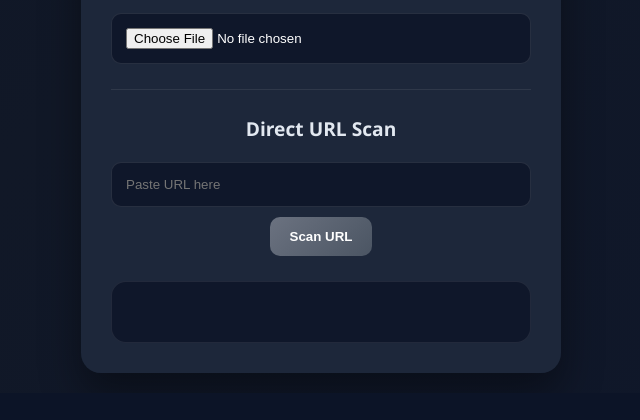
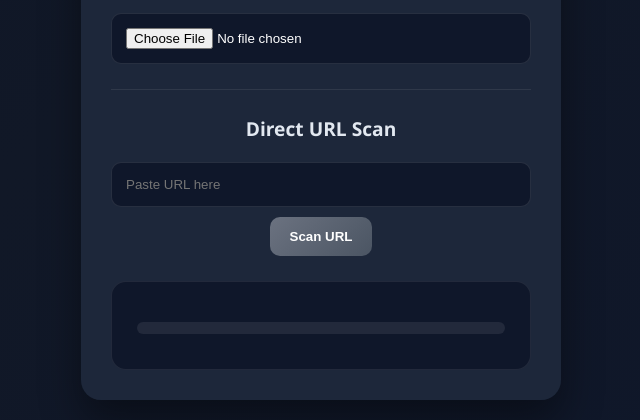
Before and after one commit to turangibunny-ai/QRShield, a Flask app: page / in a window 1280 px wide. Shown: the part 711-1131 px from the top of the page, without its empty margins (319-959 px from the left). Before the commit the page ends 1089 px from the top, so only its background shows below. Run offline with Flask 3, Linux system fonts and the light colour scheme; some libraries are stand-ins or nearby versions.

Commit message:
update index.html

```diff
--- a/templates/index.html
+++ b/templates/index.html
@@ -27,11 +27,15 @@ text-align:center;
 margin-bottom:20px;
 }
 
-h1{
-font-size:2.5rem;
-background:linear-gradient(135deg,#3b82f6,#8b5cf6);
--webkit-background-clip:text;
--webkit-text-fill-color:transparent;
+h1 {
+  font-size: 2.5rem;
+  background: linear-gradient(135deg, #3b82f6, #8b5cf6);
+
+  background-clip: text;          /* Standard */
+  -webkit-background-clip: text;  /* Chrome, Safari */
+
+  color: transparent;
+  -webkit-text-fill-color: transparent; /* Fix for mobile */
 }
 
 .subtitle{
@@ -149,6 +153,7 @@ border-radius:15px;
 background:rgba(15,23,42,0.9);
 border:1px solid rgba(255,255,255,0.08);
 text-align:center;
+transition:0.3s;
 }
 
 #urlText{
@@ -159,13 +164,9 @@ margin-bottom:10px;
 }
 
 #result{
-font-size:1.5rem;
+font-size:1.6rem;
 margin-top:5px;
 }
-
-.safe{color:#10b981}
-.danger{color:#ef4444}
-.suspicious{color:#f59e0b}
 
 #causes{
 margin-top:10px;
@@ -173,6 +174,29 @@ font-size:0.9rem;
 color:#fca5a5;
 }
 
+/* Progress Bar */
+.progress{
+width:100%;
+height:12px;
+background:rgba(255,255,255,0.08);
+border-radius:10px;
+margin-top:15px;
+overflow:hidden;
+}
+
+#progressBar{
+height:100%;
+width:0%;
+transition:0.6s ease;
+border-radius:10px;
+}
+
+/* Glow Effects */
+.safe-glow{ box-shadow:0 0 20px rgba(34,197,94,0.4); }
+.warn-glow{ box-shadow:0 0 20px rgba(245,158,11,0.4); }
+.danger-glow{ box-shadow:0 0 25px rgba(239,68,68,0.5); }
+
+/* Loader */
 .loader{
 border:4px solid rgba(255,255,255,0.1);
 border-top:4px solid #3b82f6;
@@ -194,11 +218,9 @@ margin:15px auto;
 <body>
 
 <div class="main-header">
-
 <h1>QRShield</h1>
 <p class="subtitle">Advanced Malware & Phishing Scanner</p>
 <p class="badge">Real-Time Threat Detection</p>
-
 </div>
 
 <div class="container">
@@ -208,7 +230,6 @@ margin:15px auto;
 </div>
 
 <h3 class="section-title">Camera QR Scanner</h3>
-
 <div id="reader"></div>
 
 <div class="button-group">
@@ -218,13 +239,11 @@ margin:15px auto;
 <div class="divider"></div>
 
 <h3 class="section-title">Upload QR Image</h3>
-
 <input type="file" id="fileInput" accept="image/*">
 
 <div class="divider"></div>
 
 <h3 class="section-title">Direct URL Scan</h3>
-
 <input type="text" id="manualURL" placeholder="Paste URL here">
 
 <div class="button-group">
@@ -232,13 +251,15 @@ margin:15px auto;
 </div>
 
 <div id="resultBox">
-
 <p id="urlText"></p>
 <p id="result"></p>
+
+<div class="progress">
+  <div id="progressBar"></div>
+</div>
+
 <p id="causes"></p>
-
 <div id="loader" class="loader" style="display:none"></div>
-
 </div>
 
 </div>
@@ -253,53 +274,39 @@ const causes=document.getElementById("causes")
 let scanner
 
 async function startCamera(){
-
 document.getElementById("scanStatus").innerText="Scanning QR Code..."
 
 try{
-
 scanner=new Html5Qrcode("reader")
 
 await scanner.start(
 { facingMode:"environment" },
 { fps:10 },
 (decodedText)=>{
-
-console.log("QR detected:",decodedText)
-
 scanner.stop().then(()=>{
 checkURL(decodedText)
 })
-
 },
 (err)=>{}
-
 )
 
 }catch(err){
-
-result.innerHTML="<span class='danger'>Camera access denied</span>"
-
+result.innerHTML="<span style='color:red'>Camera access denied</span>"
 }
-
 }
 
 document.getElementById("fileInput").addEventListener("change",function(e){
 
 const file=e.target.files[0]
-
 if(!file)return
 
 const reader=new FileReader()
 
 reader.onload=function(){
-
 const img=new Image()
 
 img.onload=function(){
-
 const canvas=document.createElement("canvas")
-
 const ctx=canvas.getContext("2d")
 
 canvas.width=img.width
@@ -308,23 +315,16 @@ canvas.height=img.height
 ctx.drawImage(img,0,0)
 
 const imageData=ctx.getImageData(0,0,img.width,img.height)
-
 const code=jsQR(imageData.data,imageData.width,imageData.height)
 
 if(code){
-
 checkURL(code.data)
-
 }else{
-
-result.innerHTML="<span class='suspicious'>No QR code detected</span>"
-
+result.innerHTML="<span style='color:orange'>No QR code detected</span>"
 }
-
 }
 
 img.src=reader.result
-
 }
 
 reader.readAsDataURL(file)
@@ -336,84 +336,78 @@ function scanManualURL(){
 let url=document.getElementById("manualURL").value.trim()
 
 if(!url){
-
-result.innerHTML="<span class='suspicious'>Enter URL</span>"
+result.innerHTML="<span style='color:orange'>Enter URL</span>"
 return
-
 }
 
 if(!url.startsWith("http")){
-
 url="https://"+url
-
 }
 
 checkURL(url)
-
 }
 
 function checkURL(url){
 
 document.getElementById("scanStatus").innerText="Scanning Link..."
-
 urlText.innerHTML="Scanning: "+url
 
 result.innerHTML=""
 causes.innerHTML=""
-
 loader.style.display="block"
 
 fetch("/check",{
-
 method:"POST",
-
-headers:{
-"Content-Type":"application/json"
-},
-
+headers:{ "Content-Type":"application/json" },
 body:JSON.stringify({url:url})
-
 })
 .then(res=>res.json())
-
 .then(data=>{
 
 loader.style.display="none"
-
 document.getElementById("scanStatus").innerText="Scan Complete"
 
+const risk = data.risk_score ?? 0
+
+let color=""
+let label=""
+
 if(data.status==="Dangerous"){
-
-result.innerHTML="<span class='danger'>DANGEROUS</span><br>Risk Score "+data.danger_score+"%"
-
-causes.innerHTML="Cause: "+data.reason
-
+color="#ef4444"
+label="DANGEROUS"
+}
+else if(data.status==="Suspicious"){
+color="#f59e0b"
+label="SUSPICIOUS"
+}
+else{
+color="#22c55e"
+label="SAFE"
 }
 
-else if(data.status==="Suspicious"){
+result.innerHTML = `
+<span style="color:${color}; font-weight:bold;">${label}</span><br>
+Risk Score: <b>${risk}%</b>
+`
 
-result.innerHTML="<span class='suspicious'>SUSPICIOUS</span><br>Risk Score "+data.danger_score+"%"
+causes.innerHTML = data.reason ? "Cause: "+data.reason : ""
 
-causes.innerHTML="Cause: "+data.reason
+const bar = document.getElementById("progressBar")
+bar.style.width = risk + "%"
+bar.style.background = color
 
-}
+const box = document.getElementById("resultBox")
+box.classList.remove("safe-glow","warn-glow","danger-glow")
 
-else{
-
-result.innerHTML="<span class='safe'>SAFE</span><br>Risk Score "+data.danger_score+"%"
-
-}
+if(risk < 40) box.classList.add("safe-glow")
+else if(risk < 70) box.classList.add("warn-glow")
+else box.classList.add("danger-glow")
 
 })
-
 .catch(()=>{
-
 loader.style.display="none"
-
-result.innerHTML="<span class='danger'>Server Error</span>"
-
+result.innerHTML="<span style='color:red'>Server Error</span>"
 })
-
 }
 
 </script>
```
